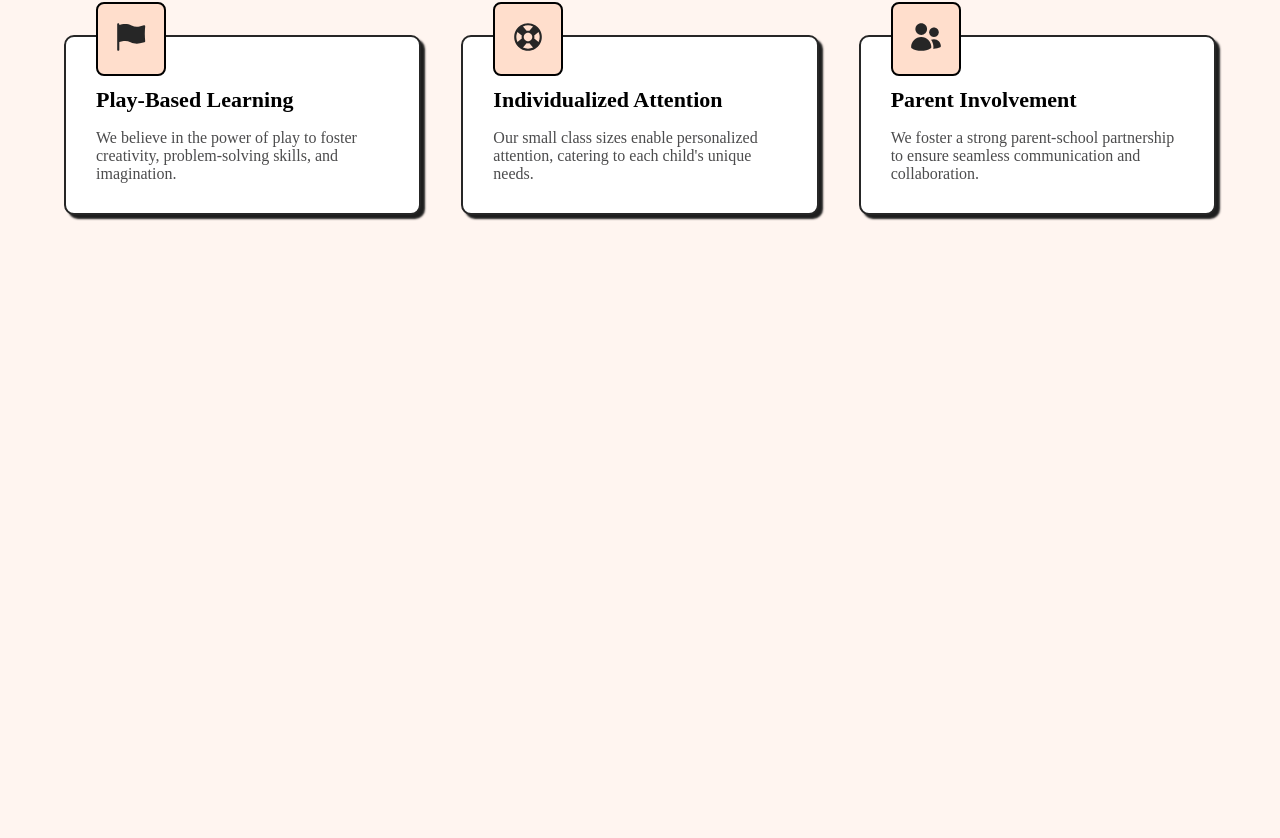
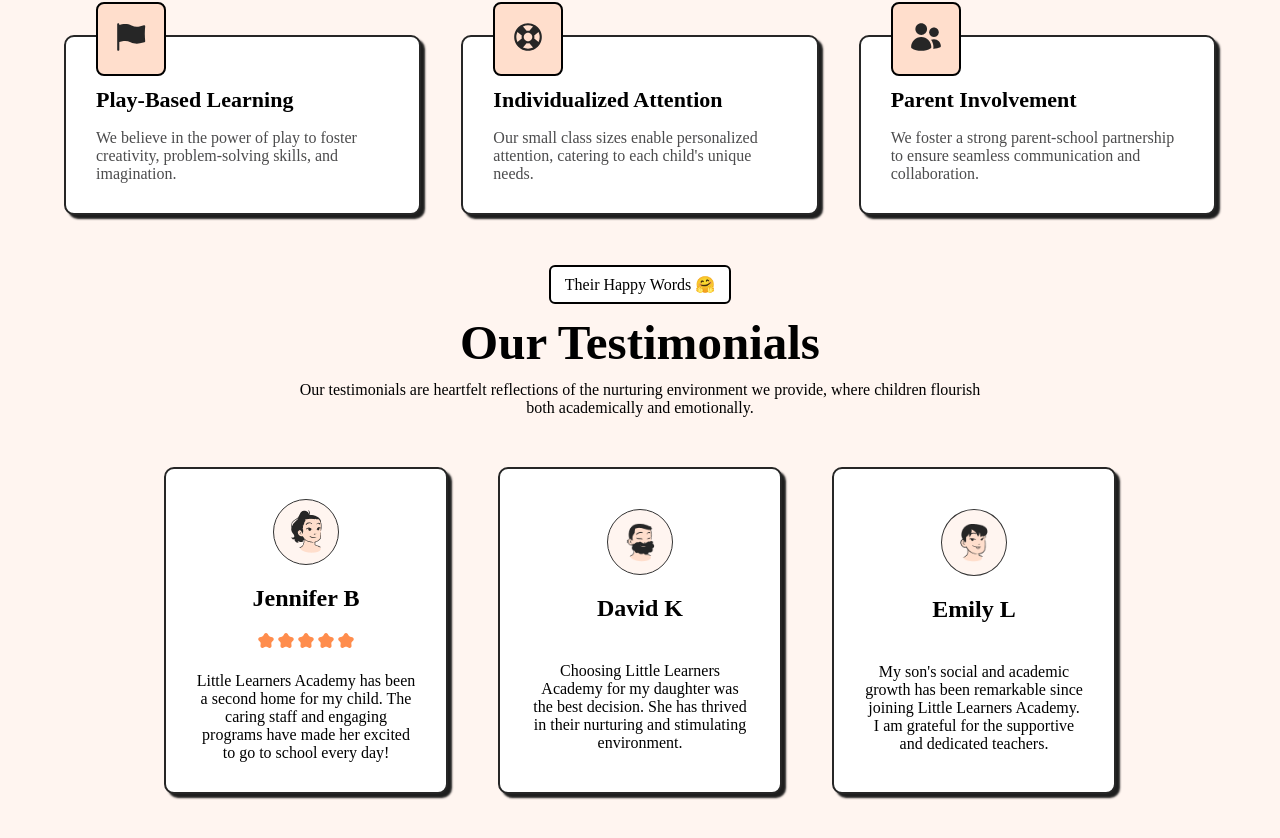
Before and after one commit to parastookTehrani/schoolEducation-react, a React (Vite) app: page / in a window 1280 px wide. Shown: the part 1236-2074 px from the top of the page. Before the commit the page ends 1501 px from the top, so only its background shows below. Built offline with nearby package versions, Linux system fonts and the light colour scheme.

Commit message:
feat: main 2nd section (testimonial)

```diff
--- a/src/components/main.jsx
+++ b/src/components/main.jsx
@@ -1,11 +1,13 @@
 import { Benefits } from "./benefits";
 import style from "./style.module.css";
+import { Testimonial } from "./testimonial";
 
 
 export const Main = () => {
     return(
         <main className={style.container}>
          <Benefits />
-        </main>
+         <Testimonial />
+        </main >
     )
 }
--- a/src/components/style.module.css
+++ b/src/components/style.module.css
@@ -85,6 +85,7 @@
   position: fixed;
   top: 0;
   right: 0;
+  z-index: 1;
   background-color: #ffefe5;
   gap: 10px;
   width: 300px;
@@ -229,6 +230,50 @@
   color: #4c4c4d;
 }
 
+.testimonials {
+  margin-bottom: 80px;
+}
+
+.testimonialsCards {
+  display: flex;
+  flex-direction: column;
+  justify-content: center;
+  align-items: center;
+  position: relative;
+}
+
+.testimonialsCard {
+  background-color: #ffffff;
+  border: 2px solid #262626;
+  box-shadow: 4px 4px 2px #1e1e1e;
+  border-radius: 10px;
+  flex: 1 0 100%;
+  padding: 30px;
+  display: flex;
+  flex-direction: column;
+  justify-content: center;
+  align-items: center;
+  gap: 20px;
+  text-align: center;
+}
+
+.testimonialsCard:not(:first-child) {
+  display: none;
+}
+
+.cardImage {
+  padding: 8px;
+  border: 1px solid #333333;
+  width: 30%;
+  background-color: #fff5f0;
+  border-radius: 50%;
+}
+
+.list {
+  display: flex;
+  gap: 4px;
+}
+
 @media screen and (min-width: 770px) {
   .banner {
     background-image: url(../assets/TopBannerDesctop.png);
@@ -313,4 +358,20 @@
   .card {
     flex: 1 0 30%;
   }
+
+   .testimonialsCards {
+    flex-direction: row;
+    align-items: stretch;
+    justify-content: space-around;
+    gap: 50px;
+    padding: 0 100px;
+  }
+
+  .testimonialsCard {
+    flex: 1 0 25%;
+  }
+
+  .testimonialsCard:not(:first-child) {
+    display: flex;
+  }
 }
--- /dev/null
+++ b/src/components/testimonial.jsx
@@ -0,0 +1,155 @@
+import style from "./style.module.css";
+import Jenifer from "../assets/Mask group1.png";
+import David from "../assets/Mask group2.png";
+import Emily from "../assets/Mask group3.png";
+
+export const Testimonial = () => {
+  return (
+    <section className={style.testimonials}>
+      <div className={style.mainInfo}>
+        <div className={style.mainInfoDiv}>Their Happy Words 🤗</div>
+        <h2 className={style.mainInfoHeader}>Our Testimonials</h2>
+        <p className={style.mainInfoText}>
+          Our testimonials are heartfelt reflections of the nurturing
+          environment we provide, where children flourish both academically and
+          emotionally.
+        </p>
+      </div>
+      <div className={style.testimonialsCards}>
+        <div className={style.testimonialsCard}>
+          <img src={Jenifer} alt="" className={style.cardImage} />
+          <h2>Jennifer B</h2>
+          <ul className={style.list}>
+            <li>
+              <svg
+                width="16"
+                height="16"
+                viewBox="0 0 16 16"
+                fill="none"
+                xmlns="http://www.w3.org/2000/svg"
+              >
+                <path
+                  d="M6.27465 1.9429C7.04734 0.624933 8.95266 0.624932 9.72535 1.9429L10.8023 3.7798C11.0843 4.26076 11.5542 4.6022 12.0988 4.72175L14.1785 5.17833C15.6708 5.50593 16.2596 7.31799 15.2449 8.46014L13.8307 10.052C13.4604 10.4688 13.2809 11.0212 13.3354 11.5761L13.5439 13.6952C13.6935 15.2156 12.152 16.3355 10.7522 15.7234L8.80127 14.8704C8.29044 14.647 7.70956 14.647 7.19873 14.8704L5.24777 15.7234C3.84797 16.3355 2.30654 15.2156 2.45611 13.6952L2.66456 11.5761C2.71914 11.0212 2.53963 10.4688 2.16934 10.052L0.755137 8.46014C-0.259549 7.31799 0.329225 5.50593 1.82146 5.17833L3.90124 4.72175C4.4458 4.6022 4.91575 4.26076 5.19773 3.7798L6.27465 1.9429Z"
+                  fill="#FF8D4D"
+                />
+              </svg>
+            </li>
+            <li>
+              <svg
+                width="16"
+                height="16"
+                viewBox="0 0 16 16"
+                fill="none"
+                xmlns="http://www.w3.org/2000/svg"
+              >
+                <path
+                  d="M6.27465 1.9429C7.04734 0.624933 8.95266 0.624932 9.72535 1.9429L10.8023 3.7798C11.0843 4.26076 11.5542 4.6022 12.0988 4.72175L14.1785 5.17833C15.6708 5.50593 16.2596 7.31799 15.2449 8.46014L13.8307 10.052C13.4604 10.4688 13.2809 11.0212 13.3354 11.5761L13.5439 13.6952C13.6935 15.2156 12.152 16.3355 10.7522 15.7234L8.80127 14.8704C8.29044 14.647 7.70956 14.647 7.19873 14.8704L5.24777 15.7234C3.84797 16.3355 2.30654 15.2156 2.45611 13.6952L2.66456 11.5761C2.71914 11.0212 2.53963 10.4688 2.16934 10.052L0.755137 8.46014C-0.259549 7.31799 0.329225 5.50593 1.82146 5.17833L3.90124 4.72175C4.4458 4.6022 4.91575 4.26076 5.19773 3.7798L6.27465 1.9429Z"
+                  fill="#FF8D4D"
+                />
+              </svg>
+            </li>
+            <li>
+              <svg
+                width="16"
+                height="16"
+                viewBox="0 0 16 16"
+                fill="none"
+                xmlns="http://www.w3.org/2000/svg"
+              >
+                <path
+                  d="M6.27465 1.9429C7.04734 0.624933 8.95266 0.624932 9.72535 1.9429L10.8023 3.7798C11.0843 4.26076 11.5542 4.6022 12.0988 4.72175L14.1785 5.17833C15.6708 5.50593 16.2596 7.31799 15.2449 8.46014L13.8307 10.052C13.4604 10.4688 13.2809 11.0212 13.3354 11.5761L13.5439 13.6952C13.6935 15.2156 12.152 16.3355 10.7522 15.7234L8.80127 14.8704C8.29044 14.647 7.70956 14.647 7.19873 14.8704L5.24777 15.7234C3.84797 16.3355 2.30654 15.2156 2.45611 13.6952L2.66456 11.5761C2.71914 11.0212 2.53963 10.4688 2.16934 10.052L0.755137 8.46014C-0.259549 7.31799 0.329225 5.50593 1.82146 5.17833L3.90124 4.72175C4.4458 4.6022 4.91575 4.26076 5.19773 3.7798L6.27465 1.9429Z"
+                  fill="#FF8D4D"
+                />
+              </svg>
+            </li>
+            <li>
+              <svg
+                width="16"
+                height="16"
+                viewBox="0 0 16 16"
+                fill="none"
+                xmlns="http://www.w3.org/2000/svg"
+              >
+                <path
+                  d="M6.27465 1.9429C7.04734 0.624933 8.95266 0.624932 9.72535 1.9429L10.8023 3.7798C11.0843 4.26076 11.5542 4.6022 12.0988 4.72175L14.1785 5.17833C15.6708 5.50593 16.2596 7.31799 15.2449 8.46014L13.8307 10.052C13.4604 10.4688 13.2809 11.0212 13.3354 11.5761L13.5439 13.6952C13.6935 15.2156 12.152 16.3355 10.7522 15.7234L8.80127 14.8704C8.29044 14.647 7.70956 14.647 7.19873 14.8704L5.24777 15.7234C3.84797 16.3355 2.30654 15.2156 2.45611 13.6952L2.66456 11.5761C2.71914 11.0212 2.53963 10.4688 2.16934 10.052L0.755137 8.46014C-0.259549 7.31799 0.329225 5.50593 1.82146 5.17833L3.90124 4.72175C4.4458 4.6022 4.91575 4.26076 5.19773 3.7798L6.27465 1.9429Z"
+                  fill="#FF8D4D"
+                />
+              </svg>
+            </li>
+            <li>
+              <svg
+                width="16"
+                height="16"
+                viewBox="0 0 16 16"
+                fill="none"
+                xmlns="http://www.w3.org/2000/svg"
+              >
+                <path
+                  d="M6.27465 1.9429C7.04734 0.624933 8.95266 0.624932 9.72535 1.9429L10.8023 3.7798C11.0843 4.26076 11.5542 4.6022 12.0988 4.72175L14.1785 5.17833C15.6708 5.50593 16.2596 7.31799 15.2449 8.46014L13.8307 10.052C13.4604 10.4688 13.2809 11.0212 13.3354 11.5761L13.5439 13.6952C13.6935 15.2156 12.152 16.3355 10.7522 15.7234L8.80127 14.8704C8.29044 14.647 7.70956 14.647 7.19873 14.8704L5.24777 15.7234C3.84797 16.3355 2.30654 15.2156 2.45611 13.6952L2.66456 11.5761C2.71914 11.0212 2.53963 10.4688 2.16934 10.052L0.755137 8.46014C-0.259549 7.31799 0.329225 5.50593 1.82146 5.17833L3.90124 4.72175C4.4458 4.6022 4.91575 4.26076 5.19773 3.7798L6.27465 1.9429Z"
+                  fill="#FF8D4D"
+                />
+              </svg>
+            </li>
+          </ul>
+          <p>
+            Little Learners Academy has been a second home for my child. The
+            caring staff and engaging programs have made her excited to go to
+            school every day!
+          </p>
+        </div>
+        <div className={style.testimonialsCard}>
+          <img src={David} alt="" className={style.cardImage} />
+          <h2>David K</h2>
+          <ul>
+            <li>
+              <i class="fa fa-star star-icon"></i>
+            </li>
+            <li>
+              <i class="fa fa-star star-icon"></i>
+            </li>
+            <li>
+              <i class="fa fa-star star-icon"></i>
+            </li>
+            <li>
+              <i class="fa fa-star star-icon"></i>
+            </li>
+            <li>
+              <i class="fa fa-star star-icon"></i>
+            </li>
+          </ul>
+          <p>
+            Choosing Little Learners Academy for my daughter was the best
+            decision. She has thrived in their nurturing and stimulating
+            environment.
+          </p>
+        </div>
+        <div className={style.testimonialsCard}>
+          <img src={Emily} alt="" className={style.cardImage} />
+          <h2>Emily L</h2>
+          <ul>
+            <li>
+              <i class="fa fa-star star-icon"></i>
+            </li>
+            <li>
+              <i class="fa fa-star star-icon"></i>
+            </li>
+            <li>
+              <i class="fa fa-star star-icon"></i>
+            </li>
+            <li>
+              <i class="fa fa-star star-icon"></i>
+            </li>
+            <li>
+              <i class="fa fa-star star-icon"></i>
+            </li>
+          </ul>
+          <p>
+            My son's social and academic growth has been remarkable since
+            joining Little Learners Academy. I am grateful for the supportive
+            and dedicated teachers.
+          </p>
+        </div>
+      </div>
+    </section>
+  );
+};
```
